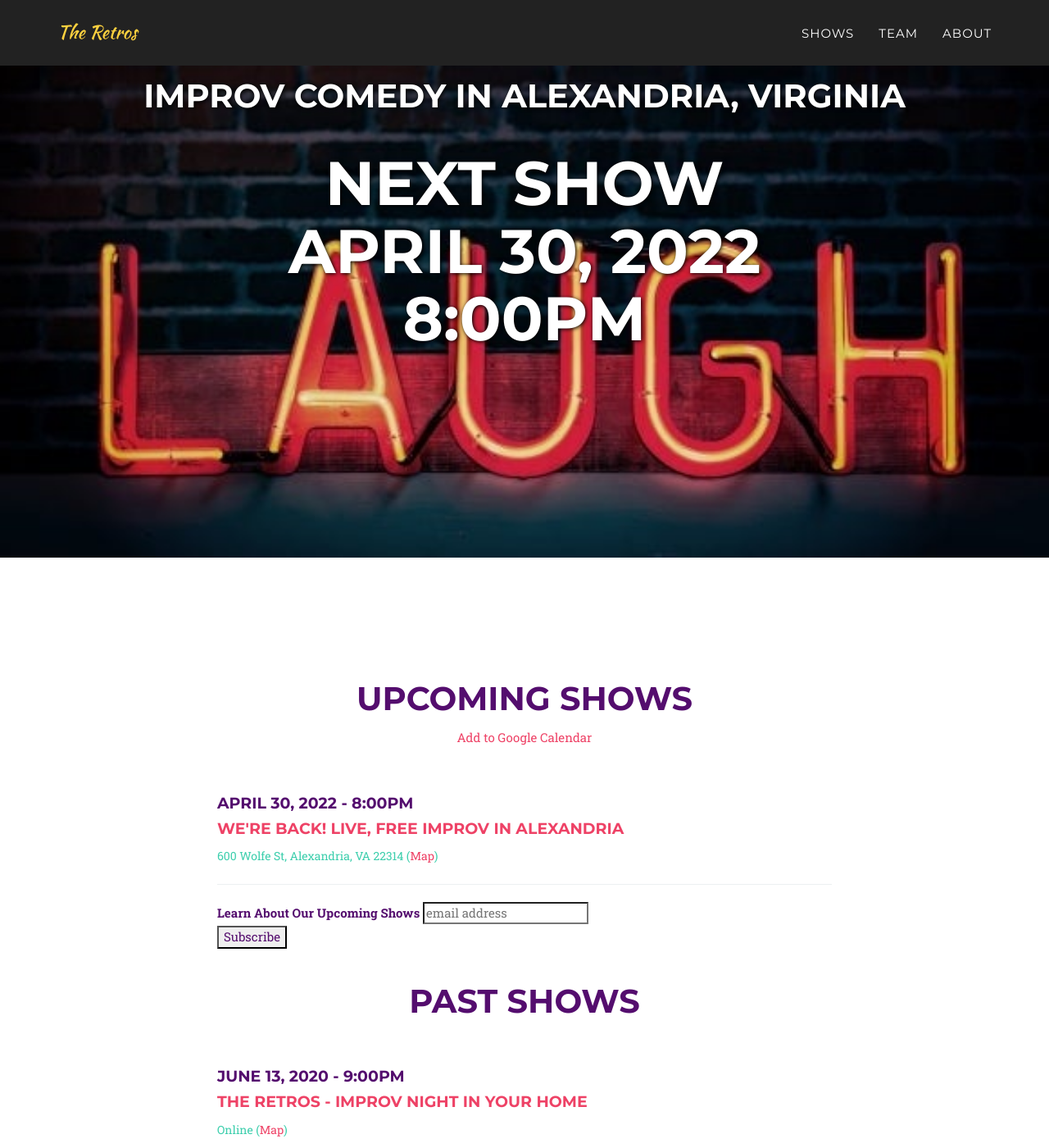
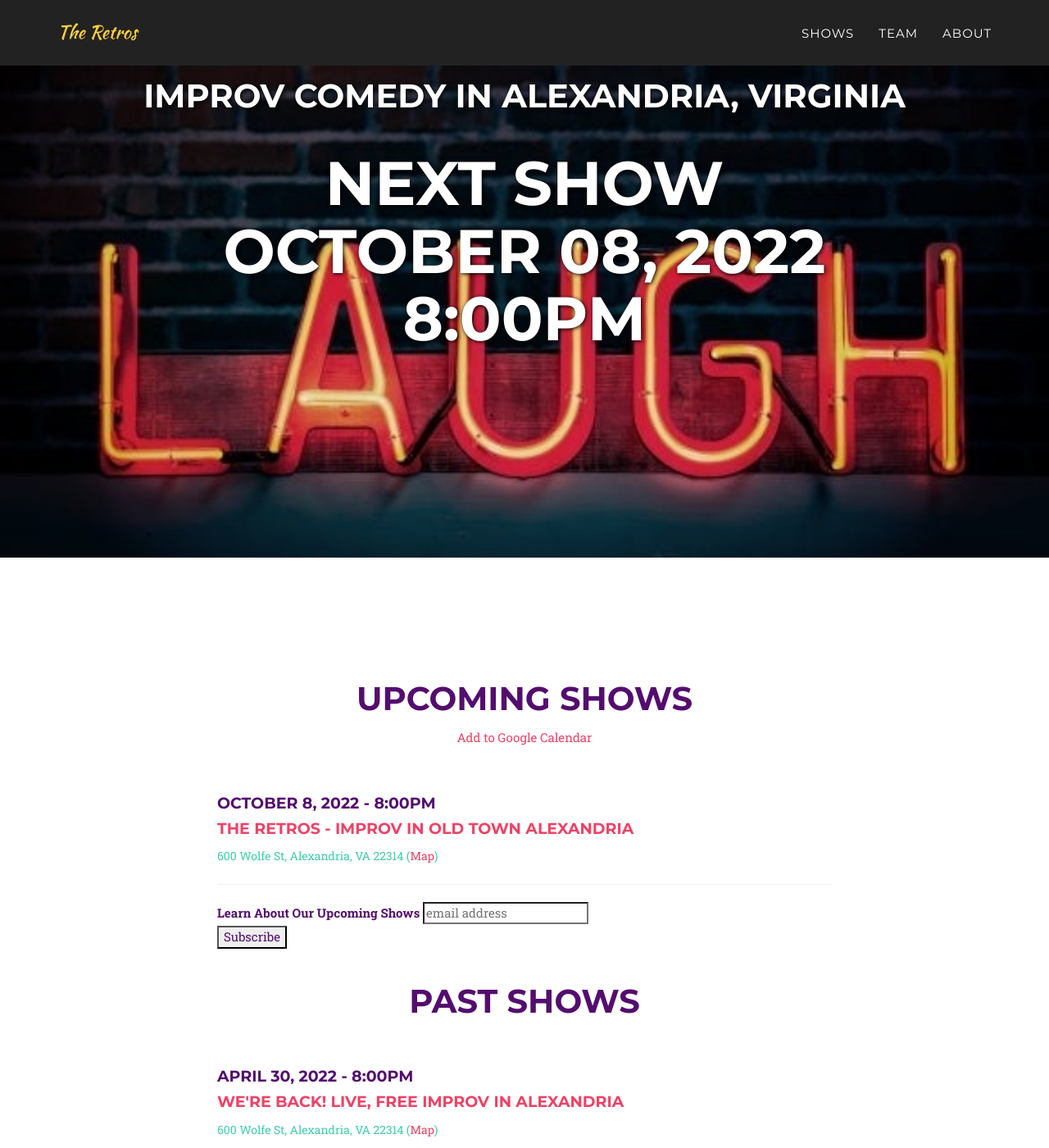
Before and after one commit to yig/RetrosImprovWeb, a Jekyll site: the page built from index.html, in a window 1280 px wide and 1400 px high, scrolled down 203 px. Shown: the whole window at 82% size. Built offline with Jekyll 4.4.1, drawn with Linux system fonts in a browser that asks for light colours; some web fonts are replaced; comment, search, counter and statistics services are not loaded.

Commit message:
Add October 8, 2022 show.

```diff
--- a/_config.yml
+++ b/_config.yml
@@ -6,13 +6,18 @@ email: retrocessionist.improv@gmail.com
 description: "The Retros - Improv Comedy in Alexandria, VA"
 
 shows:
+- date: October 8, 2022
+  time: 8:00pm
+  title: The Retros - Improv in Old Town Alexandria
+  location: 600 Wolfe St, Alexandria, VA 22314
+  url: https://www.eventbrite.com/e/free-improv-show-in-alexandria-tickets-407130727967
+  sold_out: False
+past_shows:
 - date: April 30, 2022
   time: 8:00pm
   title: We're Back! Live, Free Improv in Alexandria
   location: 600 Wolfe St, Alexandria, VA 22314
   url: https://www.eventbrite.com/e/were-back-live-free-improv-in-alexandria-tickets-326352558287
-  sold_out: False
-past_shows:
 - date: June 13, 2020
   time: 9:00pm
   title: The Retros - Improv Night in Your Home
```
